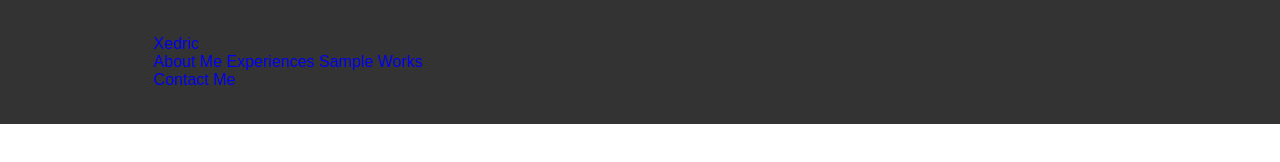
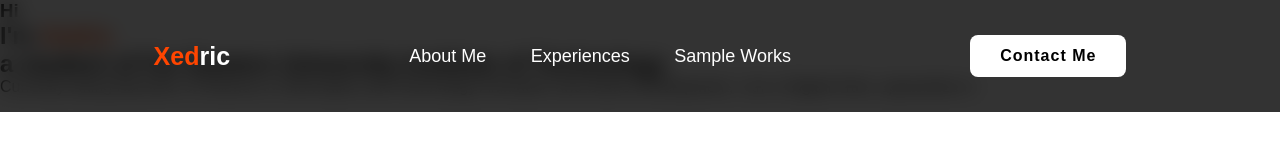
Before and after one commit to xedders/WD-Practice, a plain HTML site: page index.html in a window 1280 px wide. Drawn offline with nearby package versions, Linux system fonts and the light colour scheme.

Commit message:
progress midterms submit

```diff
--- a/assets/css/style.css
+++ b/assets/css/style.css
@@ -13,5 +13,53 @@
     width: 100%;
     padding: 35px 12%;
     background: rgba(0, 0, 0, 0.8);
-
+    backdrop-filter: blur(10px);
+    display: flex;
+    justify-content: space-between;
+    align-items: center;
+    z-index: 100;
 }
+.logo{
+    font-size: 25px;
+    color: white;
+    font-weight: 600;
+    transition: 0.3s case;
+}
+.logo:hover{
+    color: orangered;
+    text-shadow: 0 0 25px orangered,
+    0 0 50px orangered;
+    transform: scale(1.1);
+}
+span{
+    color: orangered;
+}
+.navbar a{
+    font-size: 18px;
+    color: white;
+    font-weight: 500;
+    margin: 0 20px;
+    border-bottom: 3px solid transparent;
+    transition: 0.3s case;
+}
+.navbar a:hover,
+.navbar a.active{
+    color: orangered;
+    border-bottom: 3px solid orangered;
+}
+.Contact{
+    padding: 10px 28px;
+    background-color: white;
+    color: black;
+    border: 2px solid transparent;
+    border-radius: 8px;
+    font-size: 16px;
+    letter-spacing: 1px;
+    font-weight: 600;
+    transition: 0.3s ease;
+}
+.Contact:hover{
+    background-color: orangered;
+    box-shadow: 0 0 25px orangered;
+    color: white;
+}
--- a/index.html
+++ b/index.html
@@ -20,5 +20,15 @@
         <a href="a" class="Contact">Contact Me</a>
     </header>
 
+    <section class="home">
+    <div class="home-content">
+        <h3>Hi</h3>
+
+        <h1>I'm <span>Xedric <br></span>a student of Far Eastern University Institute of Technology</h1>
+
+        <p>Currently taking Bachelor of Science in Information and Technology Animation and Game Development, I am a Digital Artist, speacialize in   </p>
+    </div>
+    </section>
+
 </body>
 </html>
```
